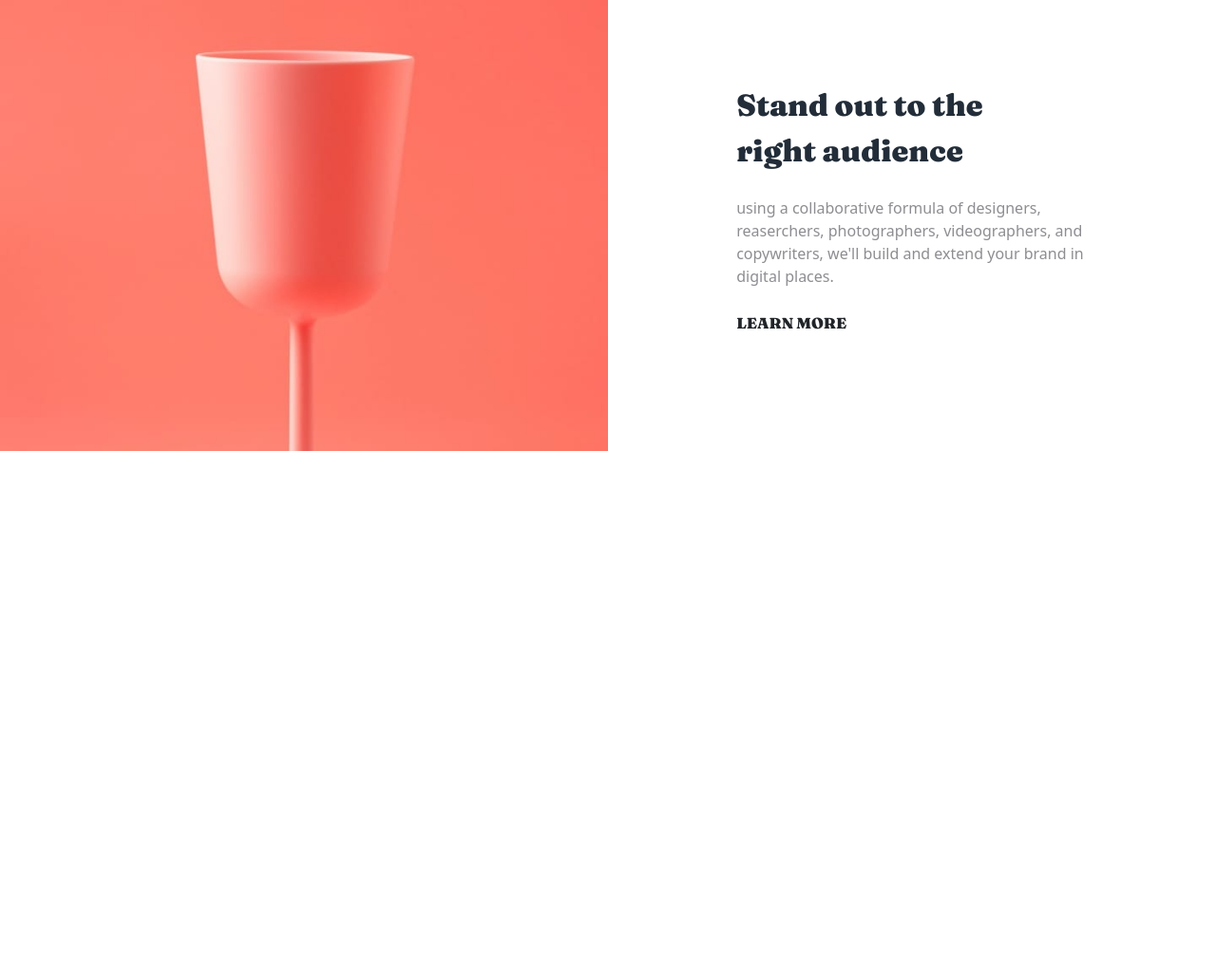
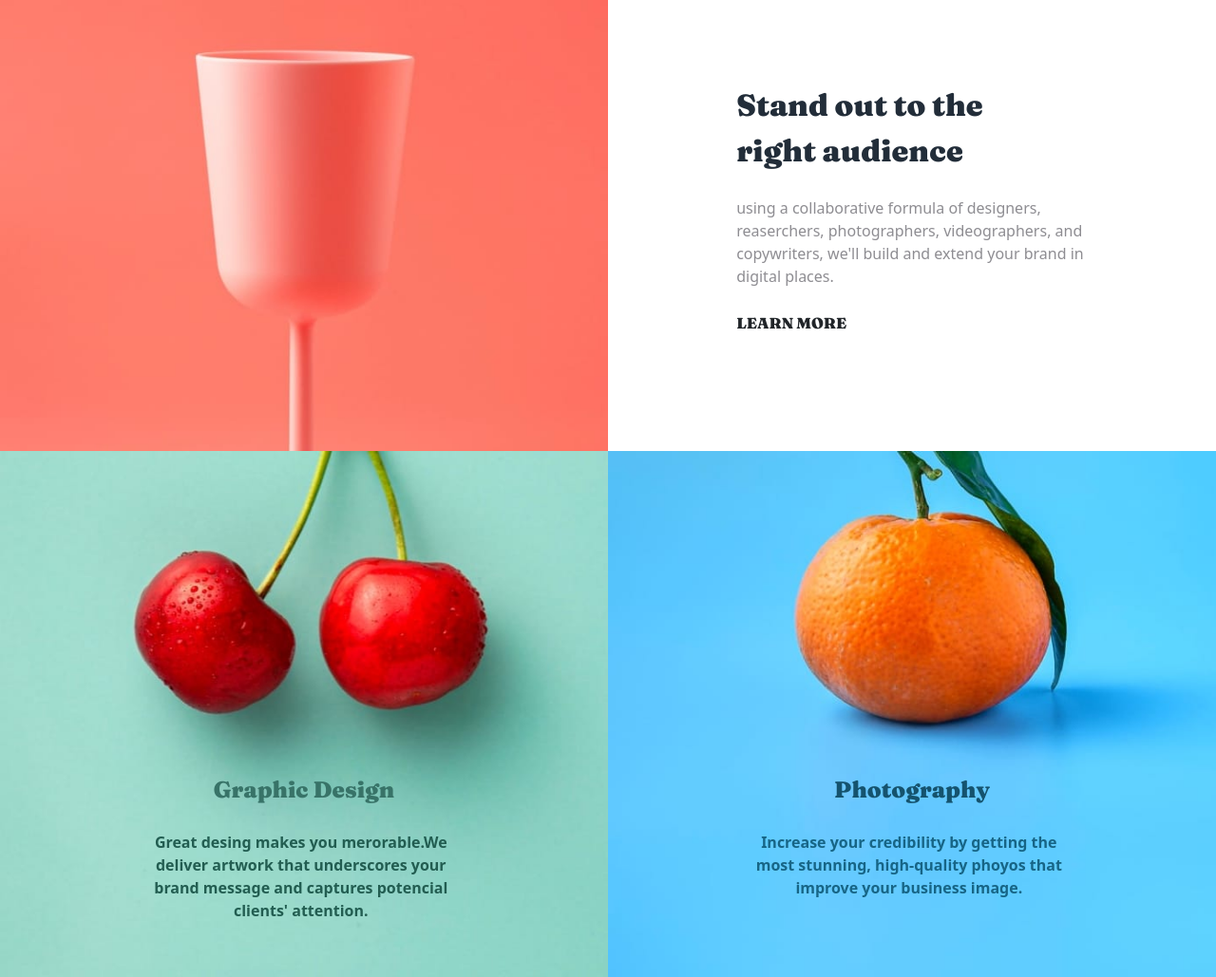
Before and after one commit to leowitcroz/SunnySide-landing-page, a plain HTML site: page sunnyside-agency-landing-page-main/index.html in a window 1280 px wide. Shown: the part 1392-2421 px from the top of the page at 95% size. Before the commit the page ends 1867 px from the top, so only its background shows below. Drawn offline with nearby package versions, Linux system fonts and the light colour scheme.

Commit message:
sessao grafico feito

```diff
--- a/sunnyside-agency-landing-page-main/index.html
+++ b/sunnyside-agency-landing-page-main/index.html
@@ -80,6 +80,21 @@
           </div>
         </div>
         </div>
+        <div class="col-lg-6 foto-cereja" style="padding: 0;">
+          <div class="graphic">Graphic Design</div>
+          <div class="graphic-text" >Great desing makes you merorable.We deliver
+            artwork that underscores your brand message and captures potencial clients' attention.
+          </div>
+       </div>
+
+       <div class="col-lg-6 foto-laranja" style="padding: 0;">
+        <div class="graphic" style="color: #15536e;">Photography</div>
+        <div class="graphic-text" style="color: #176586;" >Increase your credibility by getting the most
+          stunning, high-quality phoyos that improve your business image.
+        </div>
+       </div>
+
+
     </div>
   </div>
 
--- a/sunnyside-agency-landing-page-main/style.css
+++ b/sunnyside-agency-landing-page-main/style.css
@@ -135,3 +135,38 @@
     text-decoration-color: #f2d512 ;
     cursor: pointer;
 }
+
+
+.foto-cereja{
+    background-size: cover;
+    background-image: url("./design/images/desktop/image-graphic-design.jpg");
+}
+.foto-laranja{
+    background-size: cover;
+    background-image: url("./design/images/desktop/image-photography.jpg");
+}
+
+.graphic{
+    display: flex;
+    justify-content: center;
+    align-items: center;
+    margin-top: 53%;
+    font-family: 'Fraunces', serif;
+    font-size: 24px;
+    color: #387368;
+}
+
+.graphic-text{
+    display: flex;
+    justify-content: center;
+    align-items: center;
+    margin-top: 4%;
+    text-align: center;
+    margin-left: 24%;
+    width: 51%;
+    margin-bottom: 9%;
+    color: #225d51;
+    font-weight: 600;
+    font-size: 16px;
+
+}
```
